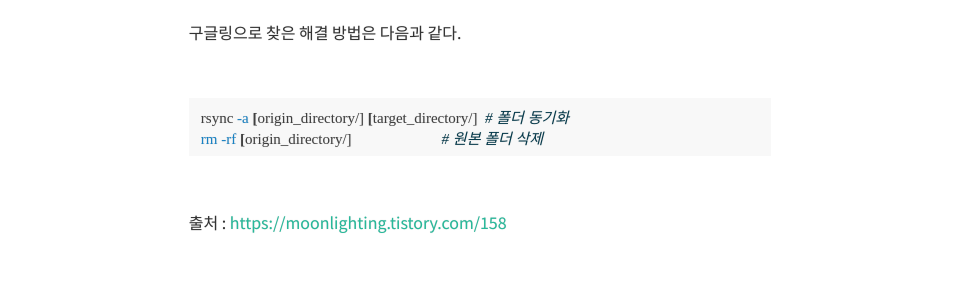
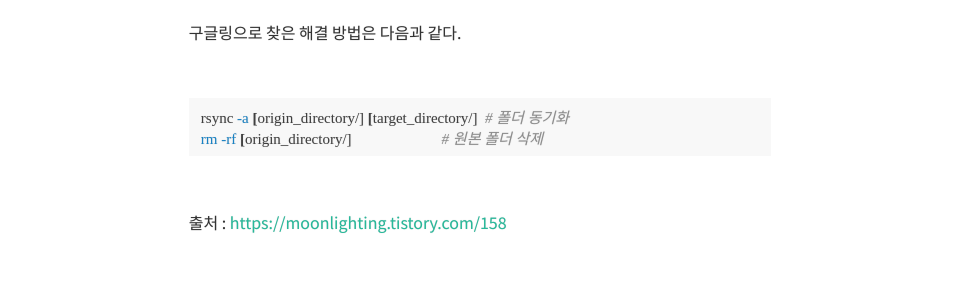
Before and after one commit to Clarit7/clarit7.github.io, a Jekyll site: the page built from _posts/2020-12-21-linux_file_move.md, in a window 1280 px wide. Shown: the part 526-826 px from the top of the page, without its empty margins (160-1119 px from the left). Built offline with Jekyll 4.4.1, drawn with Linux system fonts in a browser that asks for light colours; some web fonts are replaced; comment, search, counter and statistics services are not loaded.

Commit message:
color codeblock

```diff
--- a/_sass/_syntax-highlighting.scss
+++ b/_sass/_syntax-highlighting.scss
@@ -9,14 +9,14 @@
   background: #F8F8F8;
     }
 
-    .c     { color: #073b4c; font-style: italic } // Comment
+    .c     { color: #8d8d8d; font-style: italic } // Comment
     .err   { color: #ef476f; } // Error
     .k     { font-weight: bold } // Keyword
     .o     { font-weight: bold } // Operator
-    .cm    { color: #073b4c; font-style: italic } // Comment.Multiline
-    .cp    { color: #073b4c; font-weight: bold } // Comment.Preproc
-    .c1    { color: #073b4c; font-style: italic } // Comment.Single
-    .cs    { color: #073b4c; font-weight: bold; font-style: italic } // Comment.Special
+    .cm    { color: #8d8d8d; font-style: italic } // Comment.Multiline
+    .cp    { color: #8d8d8d; font-weight: bold } // Comment.Preproc
+    .c1    { color: #8d8d8d; font-style: italic } // Comment.Single
+    .cs    { color: #8d8d8d; font-weight: bold; font-style: italic } // Comment.Special
     .gd    { color: #118ab2;} // Generic.Deleted
     .gd .x { color: #118ab2;} // Generic.Deleted.Specific
     .ge    { font-style: italic } // Generic.Emph
```
